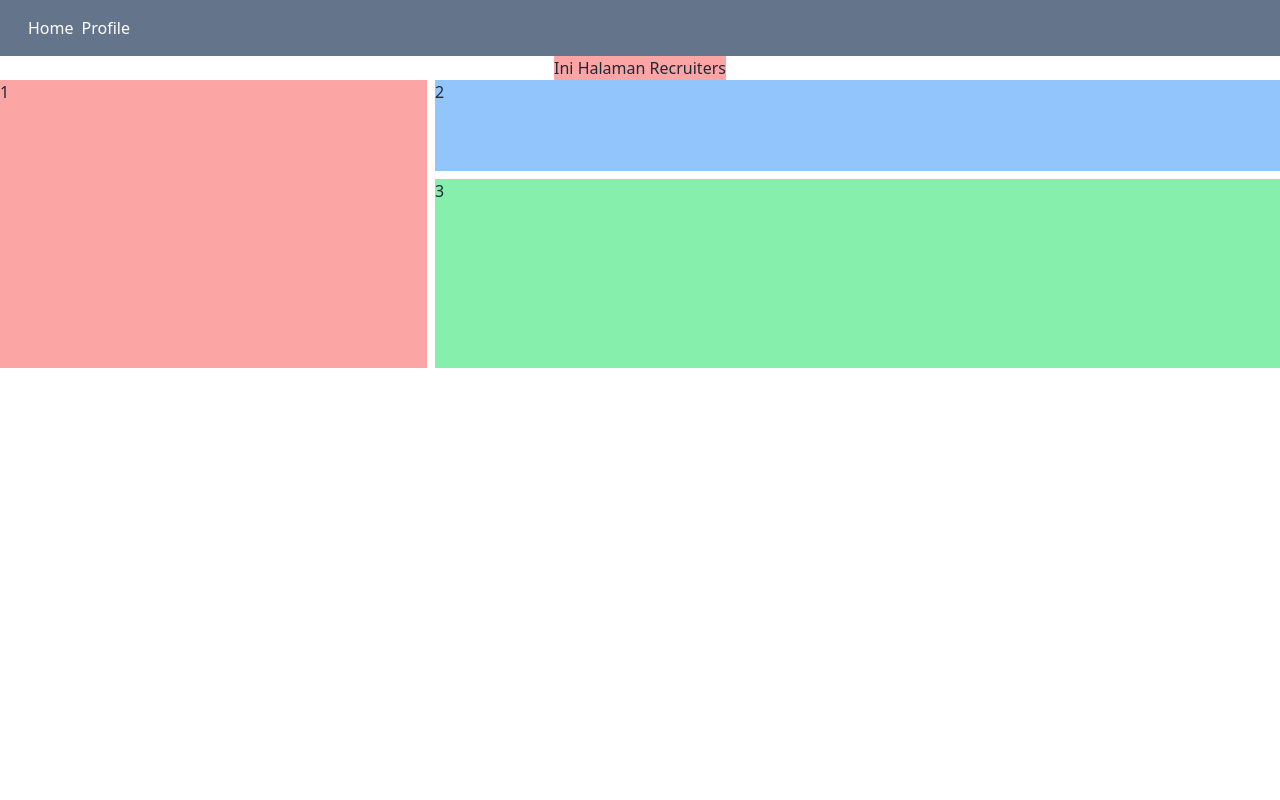
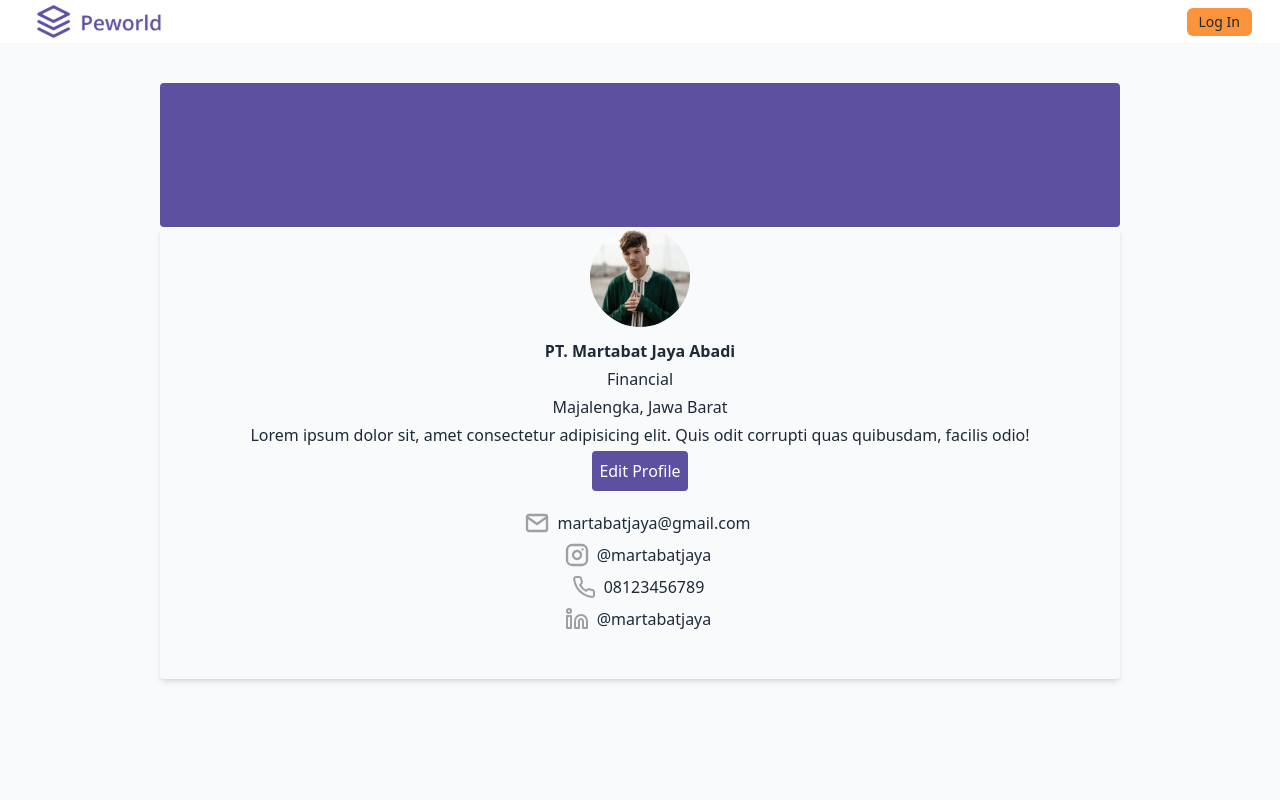
Before and after one commit to MuhamadJajuni/peworld-next-app, a Next.js app: page /recruiters in a window 1280 px wide. Shown: the top 800 px of the page. Built offline with nearby package versions, Linux system fonts and the light colour scheme; no server answers; a web font is replaced by a local one.

Commit message:
feature: +slicing profile recruiter

```diff
--- /dev/null
+++ b/src/app/(profile)/recruiters/edit/page.tsx
@@ -0,0 +1,144 @@
+"use client";
+
+import FooterLayout from "@/components/Footer";
+import NavbarAuth from "@/components/NavbarAuth";
+import fotoLouis from "img/foto-louis-rounded.svg";
+import Image from "next/image";
+import { SetStateAction, useState } from "react";
+
+export default function WorkersPage() {
+  const [activeTab, setActiveTab] = useState(1);
+
+  const handleTabChange = (tabIndex: SetStateAction<number>) => {
+    setActiveTab(tabIndex);
+  };
+
+  return (
+    <main className="flex flex-col relative">
+      <NavbarAuth />
+      <section className="container bg-[#5E50A1] h-64">
+        <section className="grid grid-cols-2 h-full mt-[58px] gap-5">
+          <div className="grid grid-flow-row ">
+            <div className="col-start-2 col-span-3 mr-24">
+              <div className="grid grid-cols-1 h-64">
+                <div className="col-start-1 col-span-4 flex flex-col h-auto bg-white rounded-md ml-20 mx-10 shadow">
+                  <div className="grid grid-rows-1 grid-flow-col gap-2 justify-center items-center mt-5 mx-5">
+                    <div className="flex flex-col justify-center items-center">
+                      <Image
+                        src={fotoLouis}
+                        alt="logo"
+                        width={100}
+                        height={100}
+                        className="object-contain"
+                        priority
+                      />
+                      <p className="my-2 font-semibold">PT. Martabat Jaya Abadi</p>
+                      <p className="text-sm my-1 font-normal text-black">
+                      Financial
+                      </p>
+                      <p className="text-sm my-1  text-gray-400">
+                        Majalengka, Jawa Barat
+                      </p>
+                      <div className="flex flex-col justify-center w-full gap-2 my-5 mt-10">
+                        <button className="bg-[#5E50A1] text-white">
+                          Edit
+                        </button>
+                        <button className="bg-white box-content shadow-lg border-purple-500">
+                          Simpan
+                        </button>
+                      </div>
+                    </div>
+                  </div>
+                </div>
+              </div>
+            </div>
+          </div>
+          <section className="bg-white mr-24 rounded grid grid-flow-row gap-2 mx-2">
+            <div className="bg-white shadow my-2 gap-2 flex flex-col">
+              <form className="flex flex-col gap-2 my-2 justify-start">
+                <div className="mb-2 text-start text-xl mx-3 my-2">
+                  <h4 className="my-2 font-semibold">Data Diri</h4>
+                  <hr className="border" />
+                </div>
+                <label className="flex flex-col mx-2 my-2">
+                  Nama Perusahaan
+                  <input
+                    className="border"
+                    type="text"
+                    placeholder="Masukan Nama Perusahaan"
+                  />
+                </label>
+                <label className="flex flex-col mx-2 my-2">
+                  Bidang
+                  <input
+                    className="border"
+                    type="text"
+                    placeholder="Masukan bidang perusahaan ex : Financial"
+                  />
+                </label>
+                <label className="flex flex-col mx-2 my-2">
+                    Kota
+                  <input
+                    className="border"
+                    type="text"
+                    placeholder="Masukan Kota"
+                  />
+                </label>
+                <label className="flex flex-col mx-2 my-2">
+                  Tempat Kerja
+                  <input
+                    className="border"
+                    type="text"
+                    placeholder="Masukan Tempat Kerja"
+                  />
+                </label>
+                <label className="flex flex-col mx-2 my-2">
+                  Deskripsi Singkat
+                  <textarea
+                    className="border"
+                    placeholder="Tuliskan Deskripsi Singkat"
+                  ></textarea>
+                </label>
+                <label className="flex flex-col mx-2 my-2">
+                  Email
+                  <input
+                    className="border"
+                    type="text"
+                    placeholder="Masukan Email"
+                  />
+                </label>
+                <label className="flex flex-col mx-2 my-2">
+                  Instagram
+                  <input
+                    className="border"
+                    type="text"
+                    placeholder="Masukan Nama Instagram"
+                  />
+                </label>
+                <label className="flex flex-col mx-2 my-2">
+                  No Telepon
+                  <input
+                    className="border"
+                    type="text"
+                    placeholder="Masukan No Telepon"
+                  />
+                </label>
+                <label className="flex flex-col mx-2 my-2">
+                  Linkedin
+                  <input
+                    className="border"
+                    type="text"
+                    placeholder="Masukan Nama Linkedin"
+                  />
+                </label>
+              </form>
+            </div>
+          </section>
+          <div>
+            <FooterLayout />
+          </div>
+        </section>
+      </section>
+    </main>
+  );
+}
--- a/src/app/(profile)/recruiters/page.tsx
+++ b/src/app/(profile)/recruiters/page.tsx
@@ -1,20 +1,112 @@
+"use client";
+import FooterLayout from "@/components/Footer";
+import Image from "next/image";
+import fotoLouis from "img/TomLouis.svg";
+import NavbarAuth from "@/components/NavbarAuth";
+import Instagram from "img/instagram.svg";
+import Linkedin from "img/linkedin 1.svg";
+import Telepon from "img/phone 1.svg";
+import Email from "img/mail.svg";
 export default function recruitersPage() {
-    return(
-        <main>
-            <nav className="flex bg-slate-500 py-4 px-4">
-                <ul className="flex ml-3 gap-2">
-                    <li className="text-white">Home</li>
-                    <li className="text-white">Profile</li>
-                </ul>
-            </nav>
-            <section className="flex justify-center">
-                <h1 className="bg-red-300">Ini Halaman Recruiters</h1>
-            </section>
-            <section className="grid grid-rows-3 grid-flow-col gap-2 h-72">
-                <div className="row-span-3 bg-red-300">1</div>
-                <div className="col-span-2 bg-blue-300">2</div>
-                <div className="row-span-2 col-span-2 bg-green-300">3</div>
-            </section>
-        </main>
-    )
+  return (
+    <main>
+      <NavbarAuth />
+      <section className="container bg-slate-50 h-screen min-h-max">
+        <div className="h-auto mx-40">
+          <div className="container h-auto grid grid-row-2 rounded">
+            <div className="bg-[#5E50A1] container h-36 mt-10 rounded"></div>
+            <div className="flex flex-col justify-center items-center shadow-md rounded mb-10">
+              <div>
+                <div className="flex justify-center -top-20">
+                  <Image
+                    src={fotoLouis}
+                    alt="logo"
+                    width={100}
+                    height={100}
+                    className="object-contain rounded-full -top-1/2"
+                    priority
+                  />
+                </div>
+                <div className="flex flex-col justify-center my-3 gap-1">
+                  <div>
+                    <p className="font-semibold flex justify-center">
+                      PT. Martabat Jaya Abadi
+                    </p>
+                  </div>
+                  <div>
+                    <p className="flex justify-center">Financial</p>
+                  </div>
+                  <div>
+                    <p className="flex justify-center">
+                      Majalengka, Jawa Barat
+                    </p>
+                  </div>
+                  <div className="flex justify-center items-center">
+                    <p className="flex justify-center">
+                      Lorem ipsum dolor sit, amet consectetur adipisicing elit.
+                      Quis odit corrupti quas quibusdam, facilis odio!
+                    </p>
+                  </div>
+                  <div className="flex justify-center">
+                    <button className="bg-[#5E50A1] w-24 h-10 text-white rounded">
+                      Edit Profile
+                    </button>
+                  </div>
+                </div>
+              </div>
+              <div className="mb-10">
+                <div className="flex flex-col justify-center gap-2 my-2 mx-1">
+                  <div className="flex justify-center">
+                    <Image
+                      src={Email}
+                      alt="logo"
+                      width={24}
+                      height={24}
+                      className="object-contain"
+                      priority
+                    />
+                    <p className="ml-2 mx-1">martabatjaya@gmail.com</p>
+                  </div>
+                  <div className="flex justify-center">
+                    <Image
+                      src={Instagram}
+                      alt="logo"
+                      width={24}
+                      height={24}
+                      className="object-contain"
+                      priority
+                    />
+                    <p className="ml-2 mx-1">@martabatjaya</p>
+                  </div>
+                  <div className="flex justify-center">
+                    <Image
+                      src={Telepon}
+                      alt="logo"
+                      width={24}
+                      height={24}
+                      className="object-contain"
+                      priority
+                    />
+                    <p className="ml-2 mx-1">08123456789</p>
+                  </div>
+                  <div className="flex justify-center">
+                    <Image
+                      src={Linkedin}
+                      alt="logo"
+                      width={24}
+                      height={24}
+                      className="object-contain"
+                      priority
+                    />
+                    <p className="ml-2 mx-1">@martabatjaya</p>
+                  </div>
+                </div>
+              </div>
+            </div>
+          </div>
+        </div>
+      </section>
+      <FooterLayout />
+    </main>
+  );
 }
--- a/src/app/components/Footer.tsx
+++ b/src/app/components/Footer.tsx
@@ -4,7 +4,7 @@ import Link from "next/link";
 
 export default function FooterLayout() {
   return (
-    <footer className="flex flex-col mt-8 max-w-fit max-h-max absolute bg-[#5E50A1] font-openSansl">
+    <footer className="flex flex-col max-w-fit max-h-max absolute bg-[#5E50A1] font-openSansl">
       <section className="grid grid-cols-1 md:grid-cols-3 max-w-fit mb-0 mx-4 md:mx-10 my-8">
         <div className="flex flex-col">
           <Image src={logoFooter} alt="logo" />
--- a/src/middleware.ts
+++ b/src/middleware.ts
@@ -9,5 +9,4 @@ export function mainMiddleware(_request: NextRequest) {
 }
 
 export default withAuth(mainMiddleware, ["/home", "/login", "/register", '/workers/+edit*'
-, '/recruiters/:path*'
-, "/recruiters"])
+, '/recruiters/:path*'])
```
Also changed, not shown: public/linkedin 1.svg (added), public/phone 1.svg (added), src/app/(profile)/recruiters/hire/page.tsx (added).
